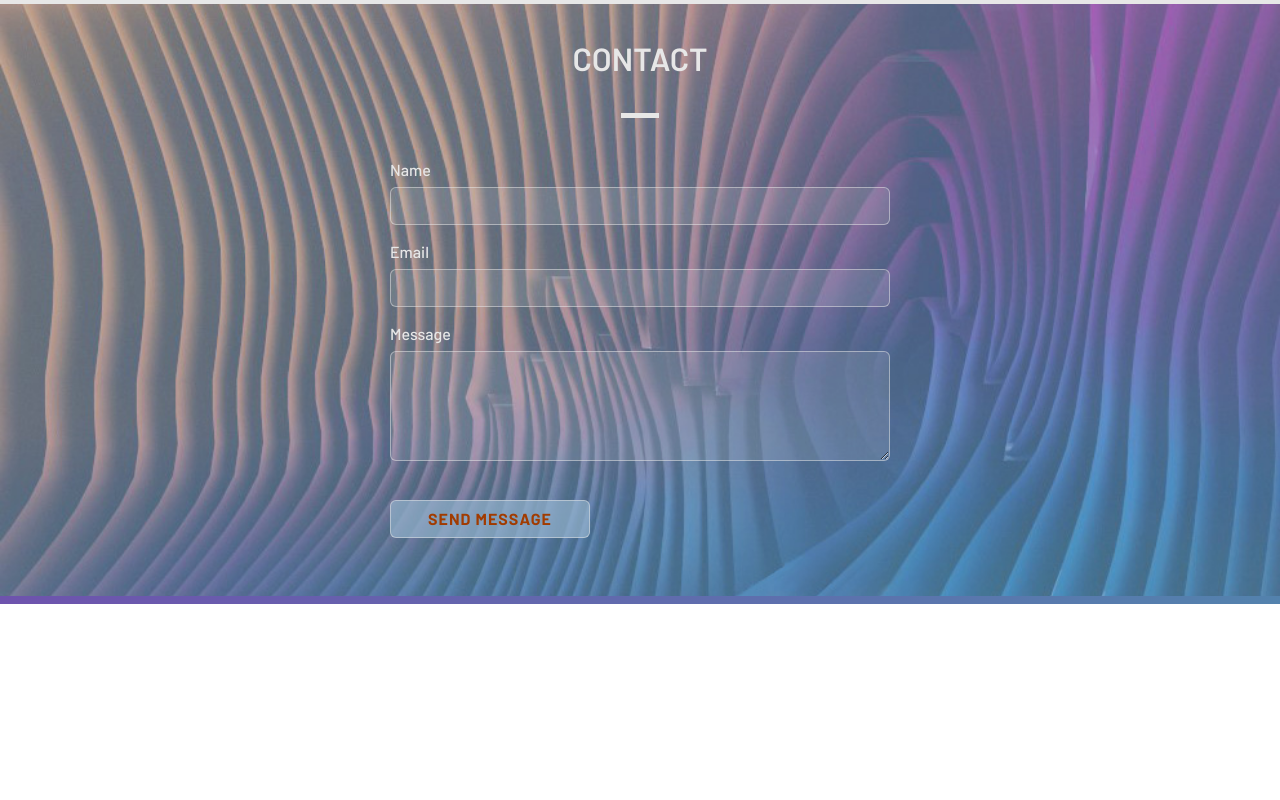
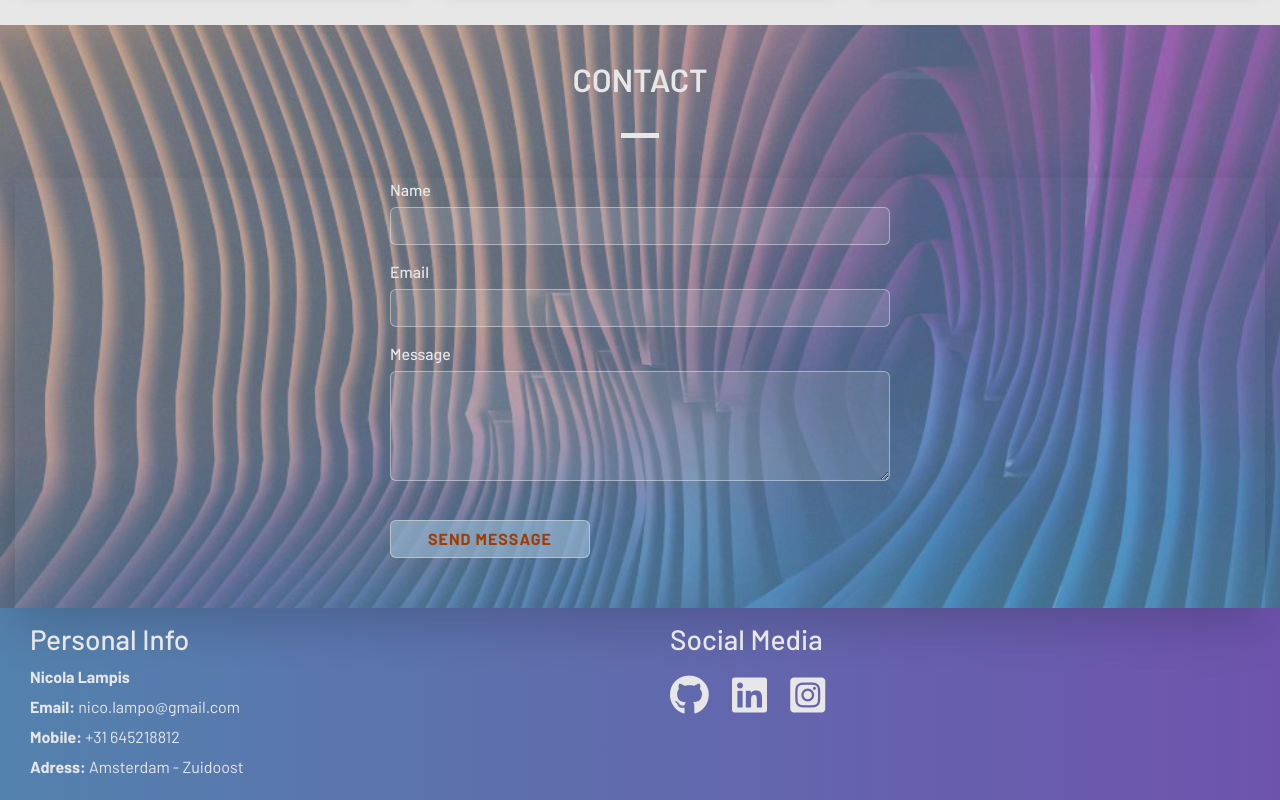
Before and after one commit to NicolaLampis/Nicola_online_CV, a plain HTML site: page index.html in a window 1280 px wide. Shown: the part 2299-3099 px from the top of the page. Before the commit the page ends 2903 px from the top, so only its background shows below. Drawn offline with nearby package versions, Linux system fonts and the light colour scheme.

Commit message:
add footer section

```diff
--- a/assets/css/style.css
+++ b/assets/css/style.css
@@ -228,7 +228,7 @@ form {
 }
 
 .button {
-    margin: 18px 0;
+    margin: 18px 0 50px 0;
     width: 200px;
     color: #a13b00;
     font-weight: 700;
@@ -246,10 +246,31 @@ label {
     margin-bottom: 5px
 }
 
+
+
 /* ----------------------- Footer */
 
 footer {
-    background: linear-gradient(to left, #5382ad, #6e53ad)
+    background: linear-gradient(to right, #5382ad, #6e53ad)
+}
+
+.personal-info, .social-media {
+    margin: 0;
+    padding:15px;
+    color: #e7e7e7;
+}
+.personal-info {
+    min-width: 245px;
+}
+
+.personal-info p {
+
+    margin-bottom: 6px;
+}
+
+.social-media i {
+    font-size: 40px;
+    margin: 10px 20px 10px 0;
 }
 
 
--- a/index.html
+++ b/index.html
@@ -276,8 +276,8 @@
             <hr class="section-divider-white" />
           </div>
         </div>
-        <div class="row">
-            <div class="col-12 col-margin-max contact-window">
+        <div class="row no-gutters">
+            <div class="col-12 shadow-lg">
             <form method="post" action="">
             <label for="username">Name</label><br>
             <input class="cell" type="text" name="username" id="username" required><br>
@@ -294,15 +294,33 @@
 
 
  <footer>
+ <div class="container-fluid footer-container">
         <div class="row">
-        <div class="col-6 personal-info">
-        <h3></h3>
+        <div class="col col-sm-6">
+        <div class="personal-info">
+
+        <h3>Personal Info</h3>
+        <p><strong>Nicola Lampis </strong></p>
+        <p><strong>Email: </strong> nico.lampo@gmail.com</p>
+        <p><strong>Mobile: </strong> +31 645218812 </p>
+        <p><strong>Adress: </strong> Amsterdam - Zuidoost</p>
         </div>
-        <div class="col-6 social-media">
+        </div>
+
+        <div class="col col-sm-6">
+        <div class="social-media">
+        <h3>Social Media</h3>
+        <i class="fab fa-github"></i>
+        <i class="fab fa-linkedin"></i>
+        <i class="fab fa-instagram-square"></i>
+
+
+        </div>
         </div>
 
 
         </div>
+ </div>
 </footer>
 
     <script src="https://cdnjs.cloudflare.com/ajax/libs/jquery/3.5.1/jquery.slim.min.js"></script>
```
Also changed, not shown: assets/images/album-moebius.jpg.
